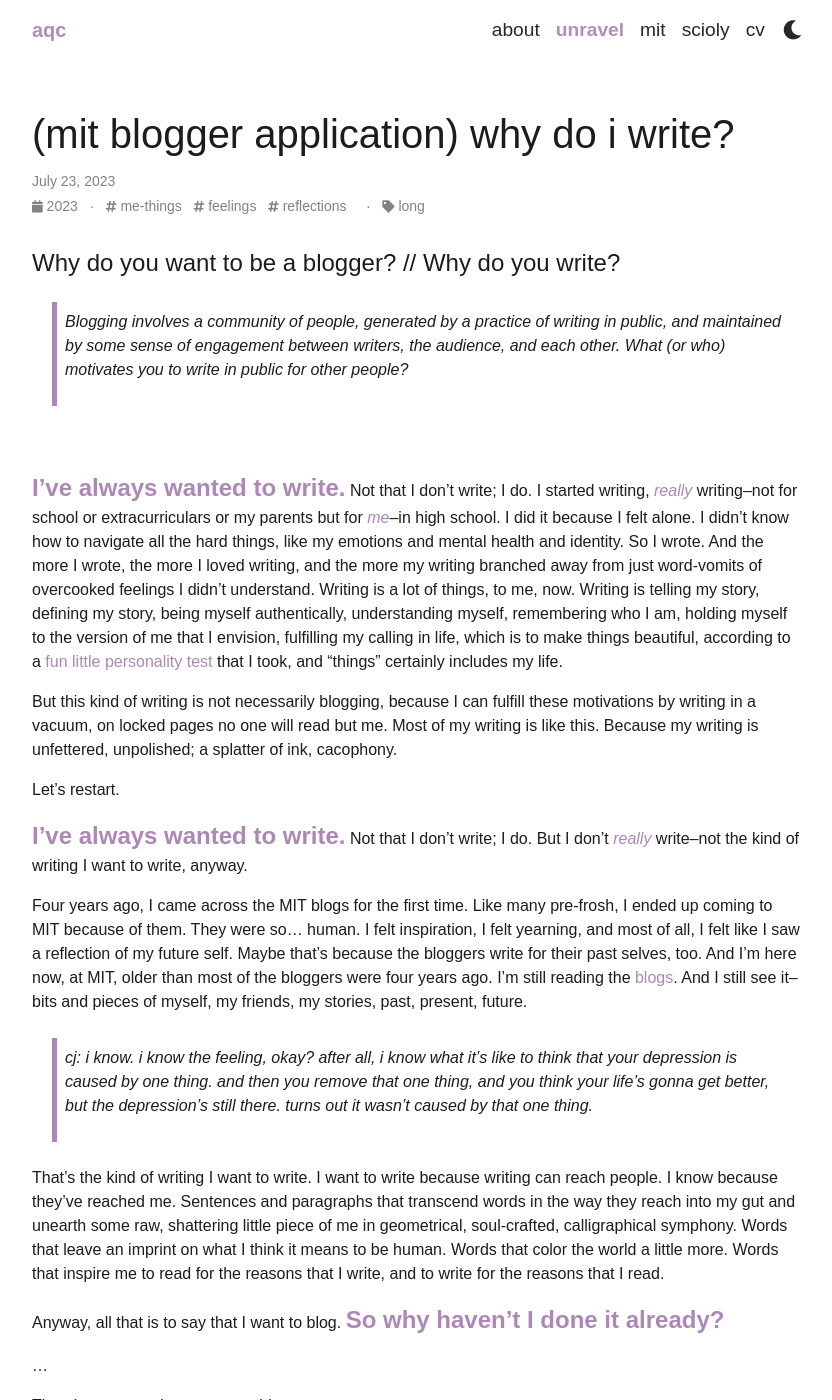
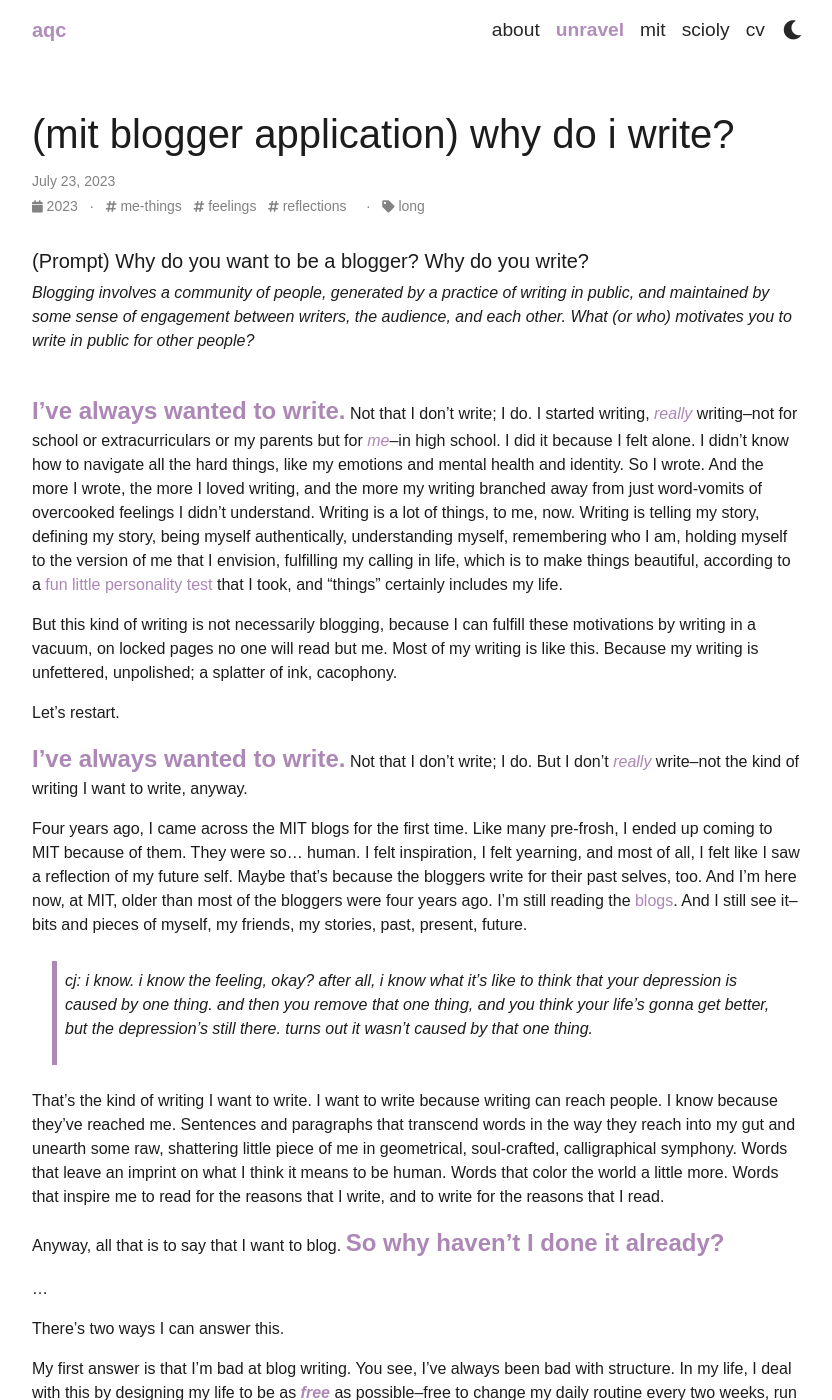
Before and after one commit to aqcheng/aqcheng.github.io, a Jekyll site: the page built from _posts/2023-07-24-why-do-i-write.md, in a window 1280 px wide and 1400 px high. Shown: the whole window, without its empty margins (223-1055 px from the left). Built offline with Jekyll 4.4.1, drawn with Linux system fonts in a browser that asks for light colours; some web fonts are replaced; comment, search, counter and statistics services are not loaded; a style sheet for code colours, icons or effects is not loaded.

Commit message:
didn't like the way the prompt looked lol

```diff
--- a/_posts/2023-07-24-why-do-i-write.md
+++ b/_posts/2023-07-24-why-do-i-write.md
@@ -7,8 +7,8 @@
 categories: long
 ---
 
-#### Why do you want to be a blogger?  //  Why do you write?
-> Blogging involves a community of people, generated by a practice of writing in public, and maintained by some sense of engagement between writers, the audience, and each other. What (or who) motivates you to write in public for other people?
+##### (Prompt) Why do you want to be a blogger? Why do you write?
+<it> Blogging involves a community of people, generated by a practice of writing in public, and maintained by some sense of engagement between writers, the audience, and each other. What (or who) motivates you to write in public for other people? </it>
 
 <br>
 
--- a/_sass/_base.scss
+++ b/_sass/_base.scss
@@ -16,6 +16,10 @@
 
 b, bold, big {
   font-weight: bold;
+}
+
+it {
+  font-style: italic;
 }
 
 big {
```
